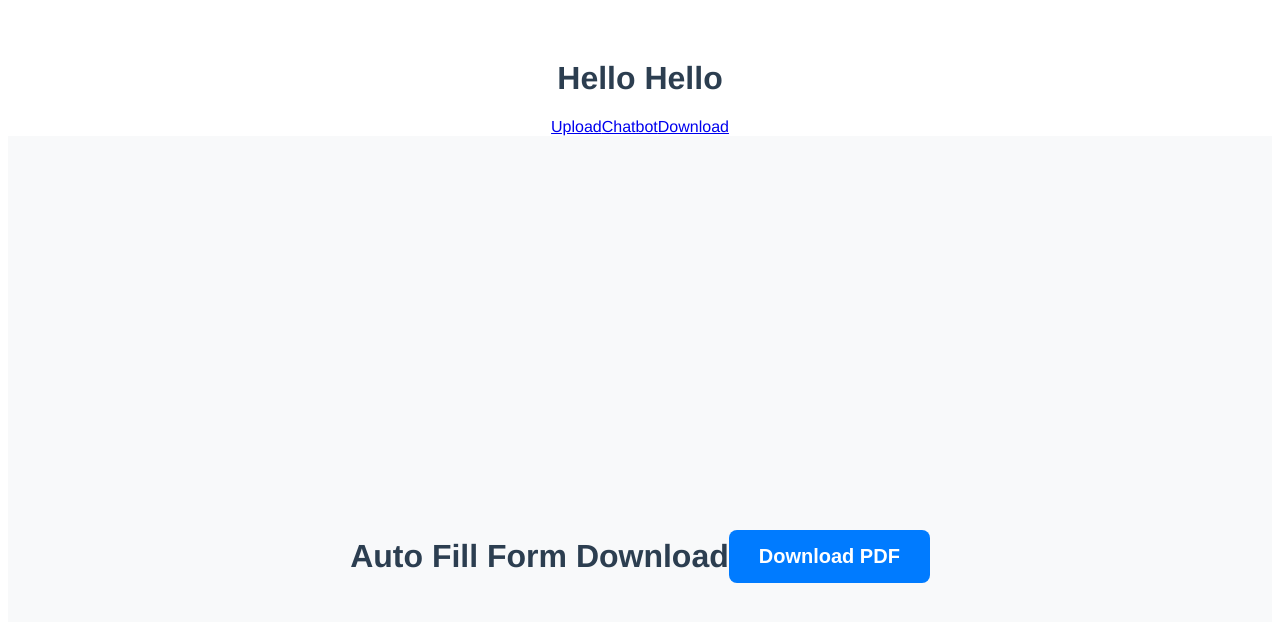
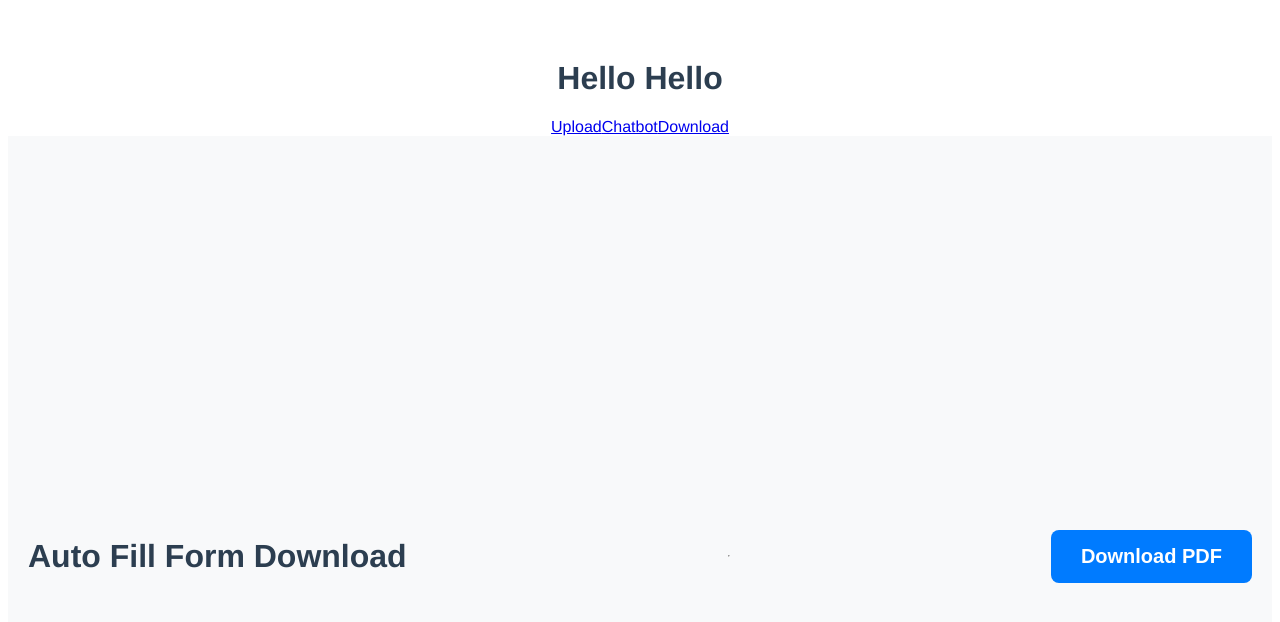
Before and after one commit to takoooo1201/frontend, a Vue app: page /download in a window 1280 px wide. Shown: the top 622 px of the page. Built offline with nearby package versions, Linux system fonts and the light colour scheme.

Commit message:
add a little thing

```diff
--- a/src/components/AutoFillFormDownload.vue
+++ b/src/components/AutoFillFormDownload.vue
@@ -1,7 +1,12 @@
 <template>
     <div class="auto-fill-form">
-        <h1>Auto Fill Form Download</h1>
-        <div class="button-container">
+        <div>
+            <h1>Auto Fill Form Download</h1>
+        </div>
+        <br>
+        <hr>
+        <br>
+        <div class="button-container"   >
             <button class="button" @click="downloadPdf">Download PDF</button>
         </div>
     </div>
@@ -24,6 +29,10 @@ export default {
         };
     },
     methods: {
+
+
+
+
         async modifyPdf(userid, formname) {
             try {
                 // Fetch the PDF template
```
